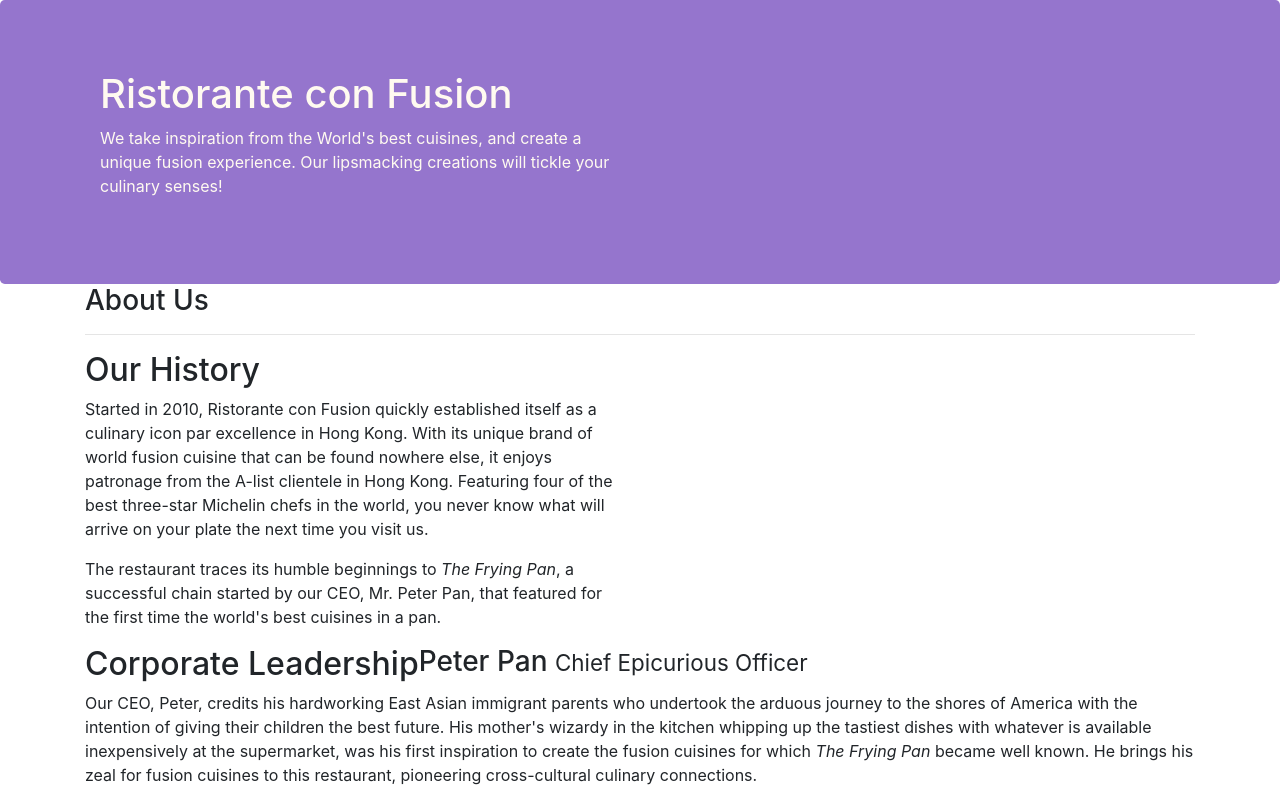
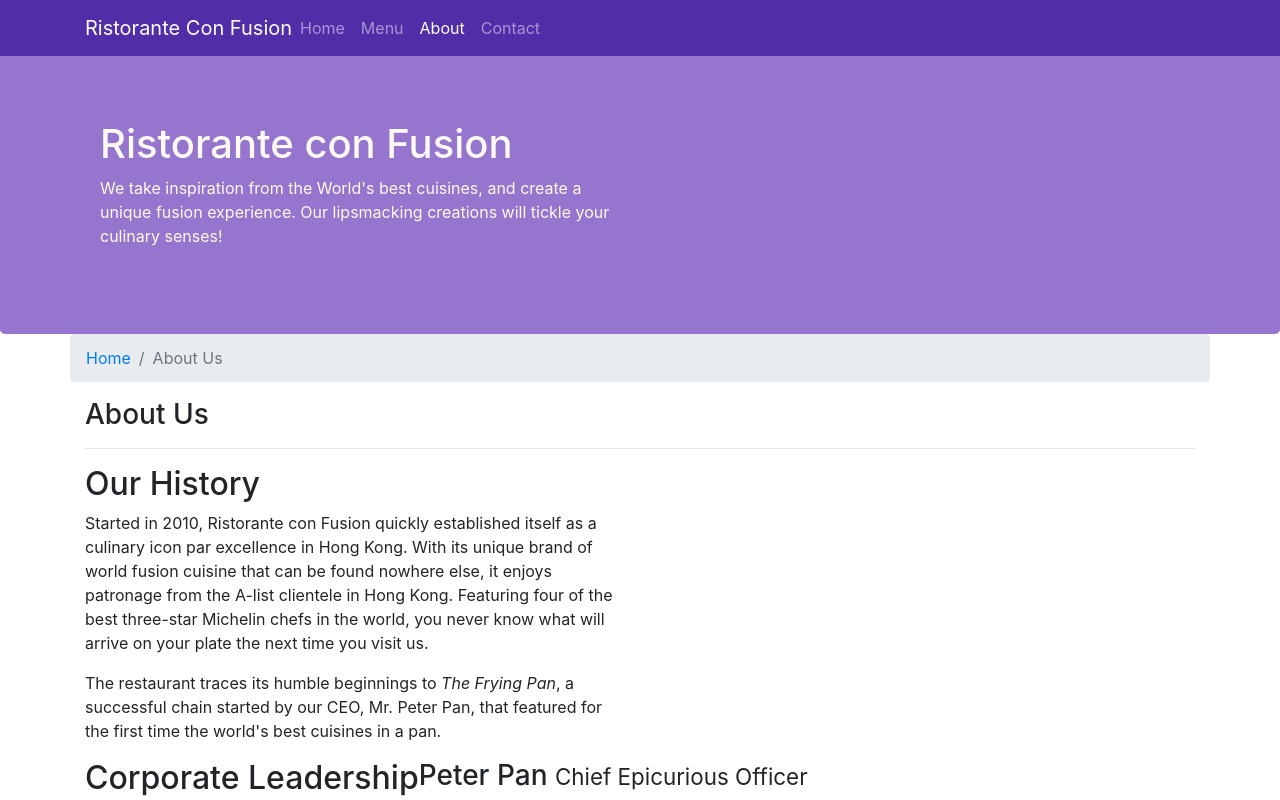
Before and after one commit to Animeshbanathia/bootstrap, a website: page aboutus.html in a window 1280 px wide. Shown: the top 800 px of the page. Drawn offline with nearby package versions, Linux system fonts and the light colour scheme.

Commit message:
navbar and Breadcrumb

```diff
--- a/CSS/styles.css
+++ b/CSS/styles.css
@@ -29,3 +29,13 @@
     margin: 0px;
     color: #0f0f0f;
 }
+
+body{
+    padding:50px 0px 0px 0px;
+    z-index:0;
+}
+
+.navbar-dark{
+    background-color: #512DA8;
+
+    }
--- a/aboutus.html
+++ b/aboutus.html
@@ -16,7 +16,25 @@
 </head>
 
 <body>
+    <nav>
+        <nav class="navbar navbar-dark navbar-expand-sm  fixed-top">
+            <div class="container">
+                <button class="navbar-toggler" type="button" data-toggle="collapse" data-target="#Navbar">
+                     <span class="navbar-toggler-icon"></span>
+                </button>
+                <a class="navbar-brand mr-auto" href="./index.html">Ristorante Con Fusion</a>
+                <div class="collapse navbar-collapse" id="Navbar">
+                     <ul class="navbar-nav mr-auto"
+                             <li class="nav-item active"><a class="nav-link" href="./index.html">Home</a></li>
+                             <li class="nav-item "><a class="nav-link" href="#">Menu</a></li>
+                             <li class="nav-item active"><a class="nav-link" href="#">About</a></li>
+                             <li class="nav-item"><a class="nav-link" href="#">Contact</a></li>
 
+                     </ul>
+                </div>
+            </div>
+        </nav>
+     </nav>
     <header class="jumbotron">
         <div class="container">
             <div class="row row-header">
@@ -32,6 +50,11 @@
 
     <div class="container">
         <div class="row">
+            <ol class="col-12 breadcrumb">
+                <li class="breadcrumb-item"><a href="./index.html">Home</a></li>
+                <li class="breadcrumb-item active">About Us</li>
+
+            </ol>
             <div class="col-sm-12">
                <h3>About Us</h3>
                <hr>
@@ -72,7 +95,7 @@
                 <div class="col-4 offset-1 col-sm-2">
                     <h5>Links</h5>
                     <ul class="list-unstyled">
-                        <li><a href="#">Home</a></li>
+                        <li><a href="./index.html">Home</a></li>
                         <li><a href="#">About</a></li>
                         <li><a href="#">Menu</a></li>
                         <li><a href="#">Contact</a></li>
```
Also changed, not shown: index.html (+20 -1 lines).
